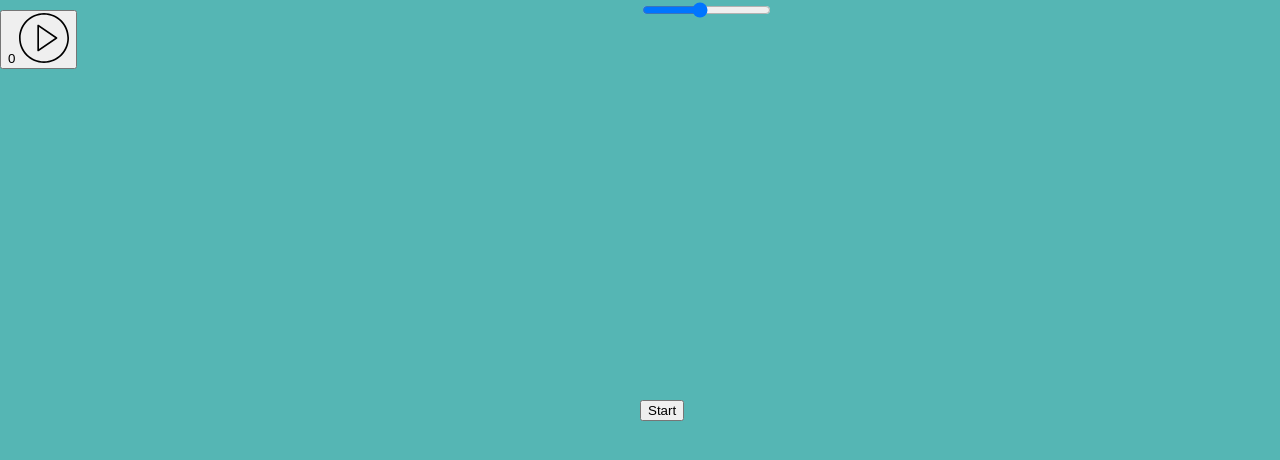
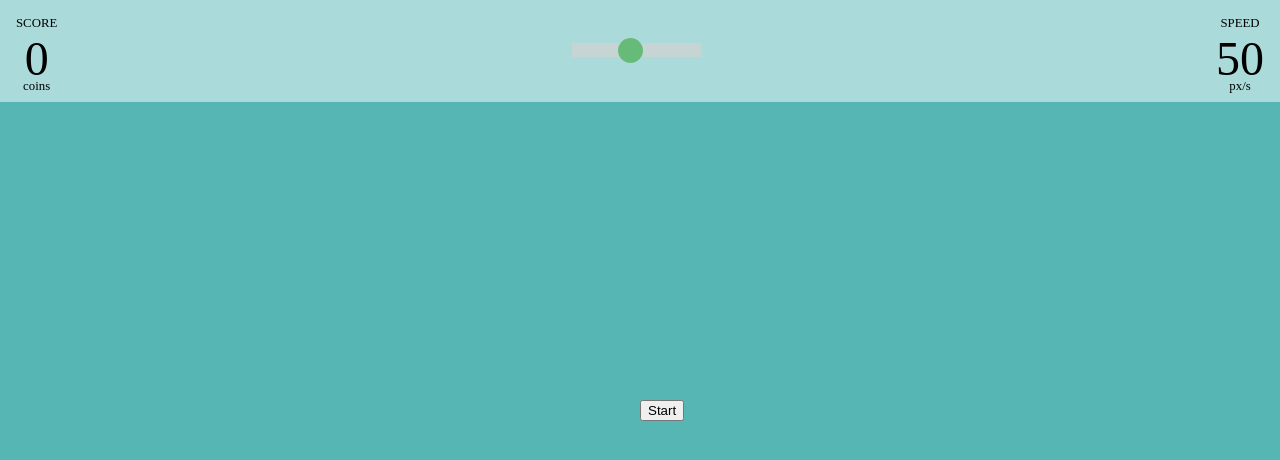
Before and after one commit to farshad9037/DotGame, a plain HTML site: page index.html in a window 1280 px wide. Drawn offline with Linux system fonts and the light colour scheme.

Commit message:
Speed calculation

```diff
--- a/index.html
+++ b/index.html
@@ -9,13 +9,38 @@
 </head>
 
 <body>
+  <header class="banner-container">
+    <div class="banner">
+
+      <!-- Score -->
+      <div class="element">
+        <div class="label">SCORE</div>
+        <div id="score" class="number">0</div>
+        <div class="label l-h-0">coins</div>
+      </div>
+
+      <!-- Slider -->
+      <div class="element">
+        <div style="width: 100%">
+          <input type="range" min="1" max="10" value="5" id="speedSlider" class="slider">
+        </div>
+      </div>
+
+      <!-- Speed -->
+      <div class="element">
+        <div class="label">SPEED</div>
+        <div id="speed" class="number">0</div>
+        <div class="label l-h-0">px/s</div>
+      </div>
+
+    </div>
+  </header>
   <canvas id="canvas"></canvas>
-  <input type="range" min="1" max="10" value="5" id="speedSlider" class="slider">
+
   <button type="button" id="startBtn" class="start-btn" onclick="start()">Start</button>
-  <button type="button" id="controlBtn" class="control-btn" onclick="controlAnimation()">
-    <span id="score">0</span>
-    <img src="play.svg" alt="Play" height="50px" width="50px" />
-  </button>
+  <!-- <button type="button" id="controlBtn" class="control-btn" onclick="controlAnimation()"> -->
+  <!-- <img src="play.svg" alt="Play" height="50px" width="50px" /> -->
+  <!-- </button> -->
   <script type="text/javascript" src="index.js"></script>
 </body>
 
--- a/index.js
+++ b/index.js
@@ -6,7 +6,7 @@ const CONFIG = {
   // Maximun diameter of the dot in px
   maxDotDiameter: 100,
   // Game speed in px per second (speed = (5 * 10)px)
-  initSpeed: 5,
+  initSpeed: 50,
   // Frequency to push dot in ms (1000ms = 1s)
   frequency: 1000
 }
@@ -27,12 +27,15 @@ class Game {
     this.c = this.canvas.getContext("2d");
     // Slider element
     this.slider = document.getElementById("speedSlider");
+    this.speedElement = document.getElementById("speed");
     // Current speed of the game
     this.speed = CONFIG.initSpeed;
+    this.slider.value = this.speed / 10;
+    this.speedElement.innerHTML = this.speed;
     this.setCanvasSize();
     this.bindResize();
     this.bindSlider();
-    this.bindBlur();
+    // this.bindBlur();
   }
 
   // Utility method to find random numbers
@@ -48,7 +51,7 @@ class Game {
 
   bindResize() {
     // Recalculate the canvas dimensions on browser resize (responsive support)
-    window.addEventListener('resize', () => game.setCanvasSize());
+    window.addEventListener('resize', () => this.setCanvasSize());
   }
 
   randomColor() {
@@ -58,16 +61,15 @@ class Game {
 
   // Slider event to control the speed of the game
   bindSlider() {
-    this.slider.oninput = () => this.speed = this.slider.value
+    this.slider.oninput = () => {
+      this.speed = this.slider.value * 10;
+      this.speedElement.innerHTML = this.speed;
+    }
   }
 
   bindBlur() {
     // Pause the game once out of focus
     window.addEventListener('blur', () => this.isPlaying = false)
-  }
-
-  removeDot(index) {
-    this.dots.splice(index, 1);
   }
 
   handleDotClick(dot, index) {
@@ -116,20 +118,22 @@ class Dot {
 }
 
 function start() {
+  const pushDot = () => {
+    // Check whether game is on before adding new dot
+    if (game.isPlaying) {
+      game.dots.push(new Dot());
+    }
+    setTimeout(pushDot, CONFIG.frequency);
+  };
   document.getElementById('startBtn').style.display = 'none';
   game.isPlaying = true;
   game.dots.push(new Dot())
   animate();
 
   // Push dot every second
-  setInterval(function () {
-    // Check whether game is on before adding new dot
-    if (game.isPlaying) {
-      game.dots.push(new Dot());
-    }
-  }, CONFIG.frequency);
+  setTimeout(pushDot, CONFIG.frequency);
 
-  window.addEventListener('click', () => {
+  game.canvas.addEventListener('click', () => {
     game.mouseX = event.clientX;
     game.mouseY = event.clientY;
   });
@@ -147,8 +151,8 @@ function animate() {
   game.dots.forEach((dot, index) => {
     dot.update();
     // Speed range is 10px ~ 100px per second based on the configuration.
-    // requestAnimationFrame repaint every 1/60 seconds. So (y += 1 / 60 * <10 ~ 100>) adds (10 ~ 100) every second
-    dot.y += game.speed / 6;
+    // requestAnimationFrame repaint every 1/60 seconds. So (y += speed / 60 * <10 ~ 100>) adds (10 ~ 100) every second
+    dot.y += game.speed / 60;
 
     game.handleDotClick(dot, index);
   });
--- a/style.css
+++ b/style.css
@@ -2,6 +2,7 @@ body {
   background-color: #55b6b4;
   /* background: #55b6b4 url("file:///Users/farshad/Downloads/bounce2.gif") no-repeat fixed center;  */
   margin: 0px;
+  overflow: hidden;
 }
 
 .start-btn {
@@ -16,8 +17,57 @@ body {
   left: 0;
 }
 
+.banner-container {
+  background: rgba(255, 255, 255, .5);
+  position: absolute;
+  width: 100%;
+}
+
+.banner {
+  align-items: center;
+  display: flex;
+  flex-flow: row wrap;
+  justify-content: space-between;
+}
+
+.element {
+  padding: 1em;
+  text-align: center;
+}
+
 .slider {
-  position: absolute;
-  top: 0;
-  left: 50%;
+  -webkit-appearance: none;
+  appearance: none;
+  height: 1em;
+  background: #d3d3d3;
+  outline: none;
+  opacity: 0.7;
+  -webkit-transition: .2s;
+  transition: opacity .2s;
 }
+
+.slider:hover {
+  opacity: 1;
+}
+
+.slider::-webkit-slider-thumb {
+  -webkit-appearance: none;
+  appearance: none;
+  width: 25px;
+  height: 25px;
+  border-radius: 50%;
+  background: #4CAF50;
+  cursor: pointer;
+}
+
+.number {
+  font-size: 3em;
+}
+
+.label {
+  font-size: 0.8em;
+}
+
+.l-h-0 {
+  line-height: 0
+}
```
